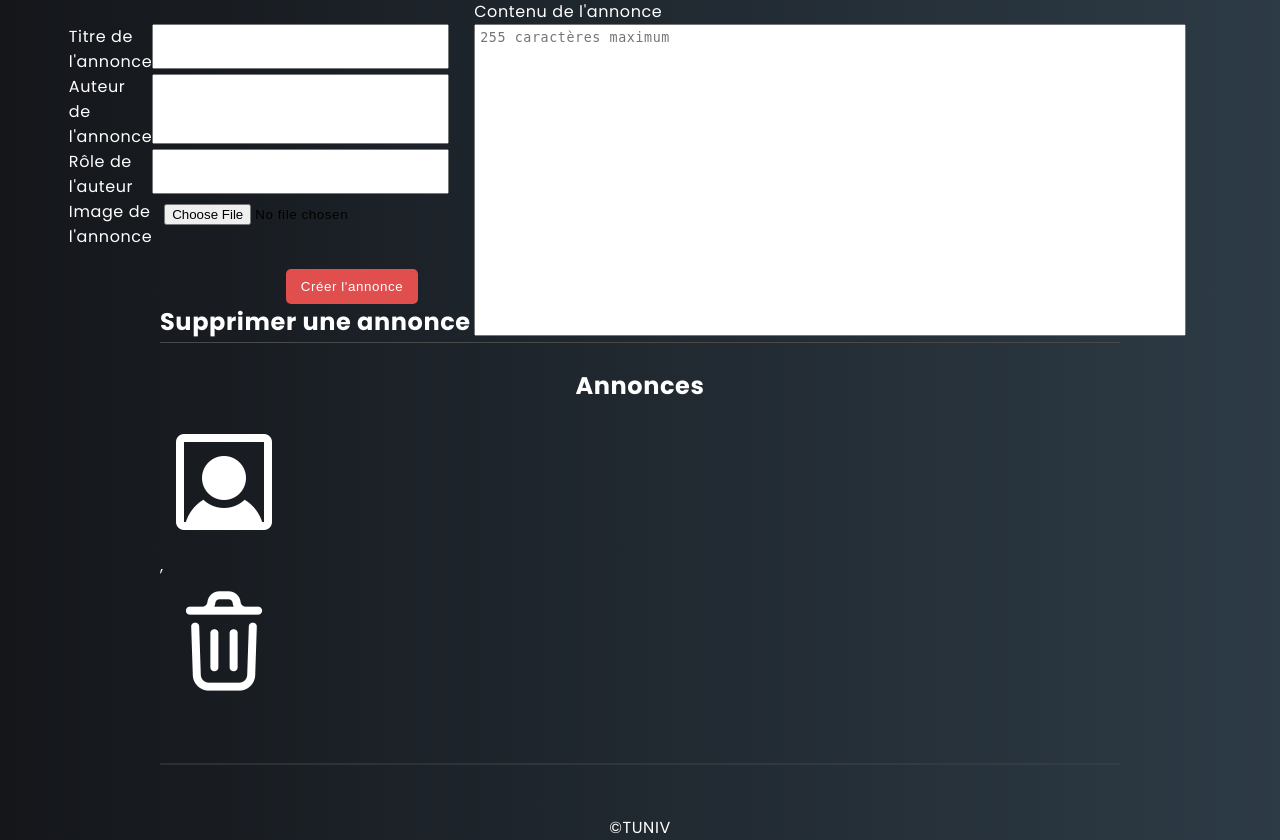
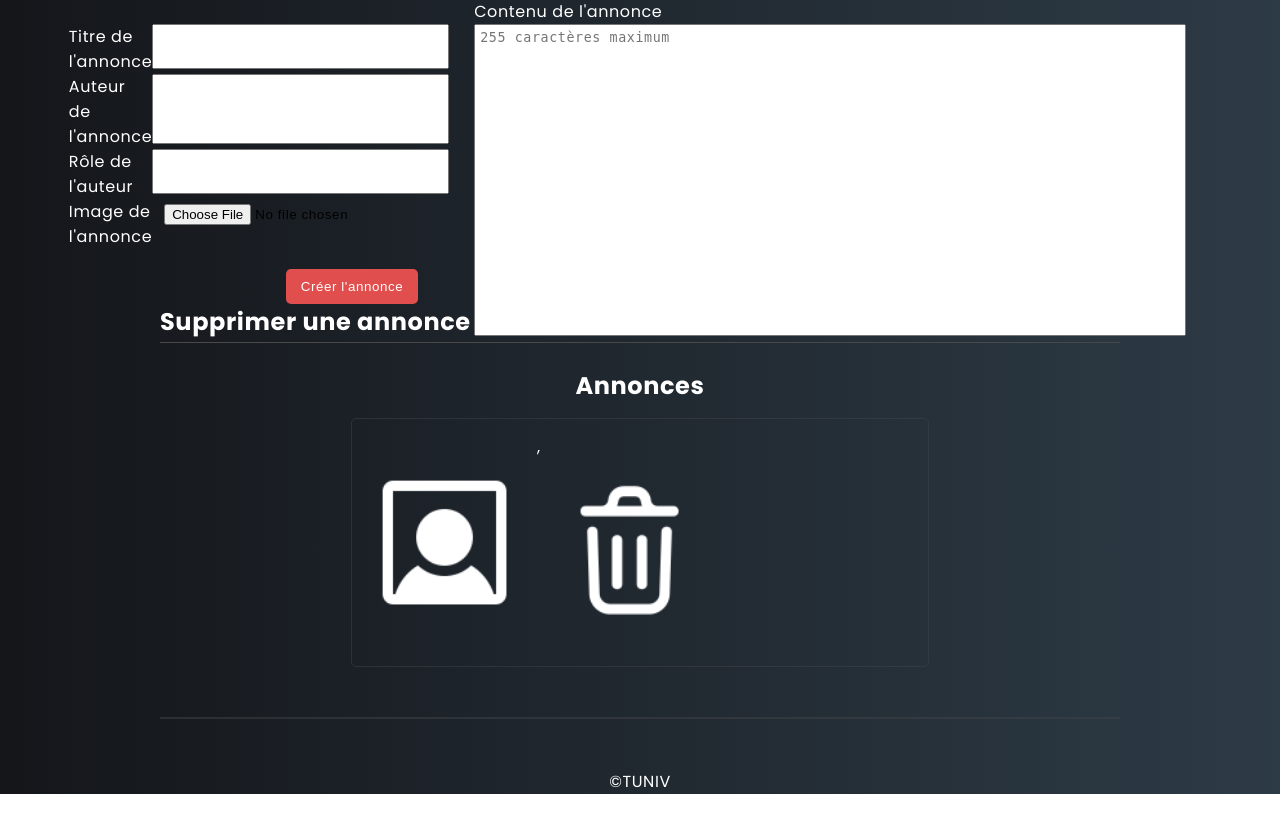
Before and after one commit to KaazDW/A2S3-SAE-TUNIV, a PHP site: page /pages/dashboard/form-annonce.php in a window 1280 px wide. Shown: the part 215-1055 px from the top of the page. After the commit the page ends 1009 px from the top, so only its background shows below. Run offline with PHP 8.4, Linux system fonts and the light colour scheme; the visitor is signed in with stand-in values (Sample User, id 1); tables that the repository leaves empty or names only in its code hold one stand-in row (values such as "Sample post"); data that the repository does not hold is empty.

Commit message:
MàJ affichage annonces

```diff
--- a/config/db.php
+++ b/config/db.php
@@ -3,18 +3,18 @@
 // UTILISEZ LES COMMENTAIRES POUR APPELER LA BASE DE DONNÉE CORRESPONDANT AU SUPPORT UTILISÉ.
 
 // // DB connection JF()
-    try {
-        $pdo = new PDO("mysql:dbname=tuniv_db;host=localhost", "root", "", [PDO::ATTR_ERRMODE, PDO::ERRMODE_EXCEPTION]);
-    } catch (PDOException $e) {
+    // try {
+    //     $pdo = new PDO("mysql:dbname=tuniv_db;host=localhost", "root", "", [PDO::ATTR_ERRMODE, PDO::ERRMODE_EXCEPTION]);
+    // } catch (PDOException $e) {
+    //     die();
+    // }
+
+// DB connection IUT
+    try{
+        $pdo = new PDO ("mysql:dbname=p2106229;host=iutbg-lamp.univ-lyon1.fr", "p2106229", "12106229", [PDO::ATTR_ERRMODE, PDO::ERRMODE_EXCEPTION]);
+    }catch(Exception $e){
         die();
     }
-
-// DB connection IUT
-    // try{
-    //     $pdo = new PDO ("mysql:dbname=p2106229;host=iutbg-lamp.univ-lyon1.fr", "p2106229", "12106229", [PDO::ATTR_ERRMODE, PDO::ERRMODE_EXCEPTION]);
-    // }catch(Exception $e){
-    //     die();
-    // }
 
     // $sql = "SELECT * FROM tuniv_db.utilisateurs;";
     // $db->exec($sql);
--- a/index.php
+++ b/index.php
@@ -2,7 +2,7 @@
 
 include 'config/db.php';
 
-$sql = "SELECT * FROM Annonces ORDER BY ID_Annonce LIMIT 30;";
+$sql = "SELECT * FROM Annonces ORDER BY ID_Annonce DESC LIMIT 30;";
 $listeAnnonces = $pdo->query($sql);
 ?>
 
--- a/pages/dashboard/form-annonce.php
+++ b/pages/dashboard/form-annonce.php
@@ -68,13 +68,15 @@
             <?php $annonces = $listeAnnonces->fetchAll();
             foreach($annonces as $annonce):?>
 
-            <div class=bloc-annonce>
-                <h3><?php echo($annonce['Titre'])?></h3>
+            <div class="annonce-card">
                 <img src=<?php if($annonce['Image']!=NULL) {echo("../../" . $annonce['Image']);} else {echo("../../assets/img/pp-blanc.png");}?> alt="logo de l'annonce" >
-                <div class=date-annonce><?php echo($annonce['Date_annonce']) ?></div>
-                <div class=auteur-role-annonce><?php echo($annonce['Auteur']) ?>, <?php echo($annonce['Role'])?></div>
-                <div class=contenu-annonce><?php echo($annonce['Contenu'])?></div>
-                <a class="edit" href="../../config/config-suppr-annonce.php?id=<?php echo($annonce['ID_Annonce']) ?>"><img src='../../assets/img/delete-blanc.png' alt='logo suppression'></a>
+                <div class="text-field">
+                    <h3><?php echo($annonce['Titre'])?></h3>
+                    <p class="date"><?php echo($annonce['Date_annonce']) ?></p>
+                    <p><?php echo($annonce['Auteur']) ?>, <span class="role"><?php echo($annonce['Role'])?></span></p>
+                    <p><?php echo($annonce['Contenu'])?></p>
+                    <a class="edit" href="../../config/config-suppr-annonce.php?id=<?php echo($annonce['ID_Annonce']) ?>"><img src='../../assets/img/delete-blanc.png' alt='logo suppression'></a>
+                </div>
             </div>
 
             <?php endforeach;?>
```
